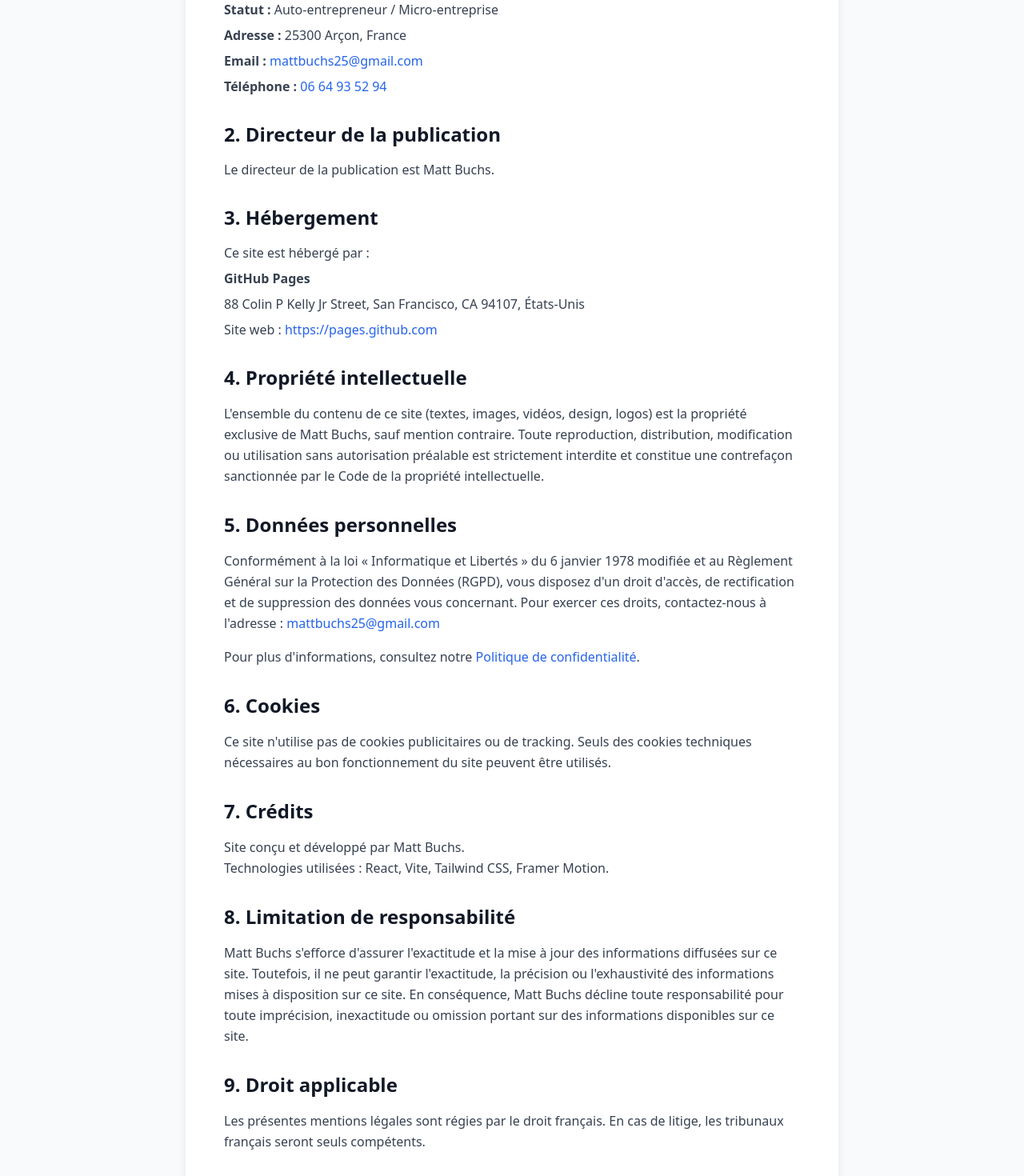
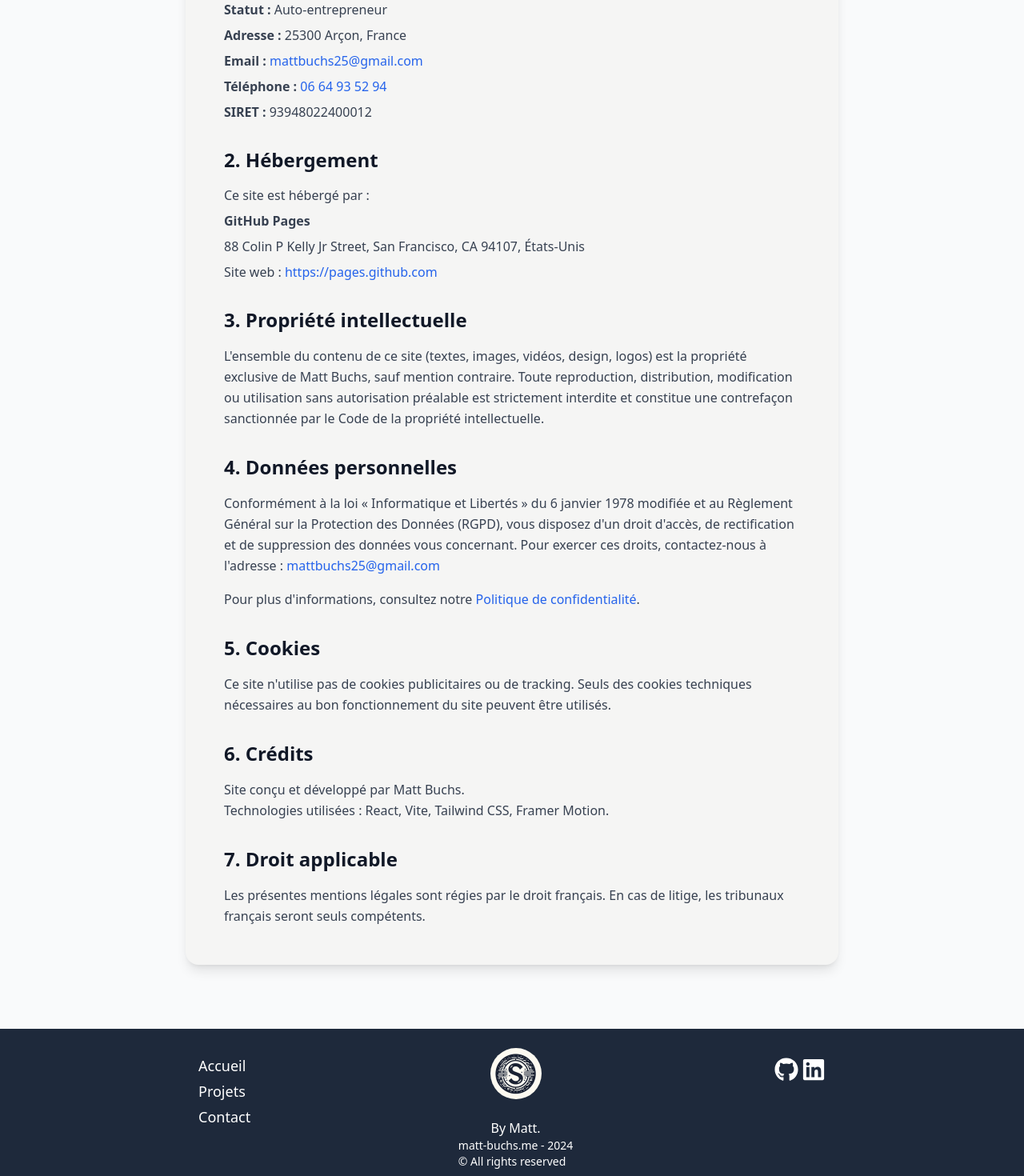
Before and after one commit to MattBuchs/NewPortfolio, a React (Vite) app: page /mentions-legales in a window 1280 px wide. Shown: the part 460-1930 px from the top of the page at 80% size. Built offline with nearby package versions, Linux system fonts and the light colour scheme.

Commit message:
Fix file paths and update class names for consistency in DownloadCV, LegalNotice, PrivacyPolicy, and TermsOfService components

```diff
--- a/src/components/utils/DownloadCV.jsx
+++ b/src/components/utils/DownloadCV.jsx
@@ -5,7 +5,7 @@ export default function DownloadCV() {
     const handleDownload = () => {
         // Créer un lien temporaire pour télécharger le CV
         const link = document.createElement("a");
-        link.href = "/files/CV_Matt_Buchs.pdf";
+        link.href = "/files/CV-MattBuchs.pdf";
         link.download = "CV_Matt_Buchs.pdf";
         document.body.appendChild(link);
         link.click();
--- a/src/pages/LegalNotice.jsx
+++ b/src/pages/LegalNotice.jsx
@@ -36,7 +36,7 @@ export default function LegalNotice() {
                         initial={{ opacity: 0, y: 20 }}
                         animate={{ opacity: 1, y: 0 }}
                         transition={{ duration: 0.6, delay: 0.2 }}
-                        className="bg-white rounded-2xl shadow-lg p-8 md:p-12 space-y-8"
+                        className="bg-stone-100 rounded-2xl shadow-lg p-8 md:p-12 space-y-8"
                     >
                         <section>
                             <h2 className="text-2xl font-bold mb-4 text-gray-900">
@@ -48,7 +48,6 @@ export default function LegalNotice() {
                                 </p>
                                 <p>
                                     <strong>Statut :</strong> Auto-entrepreneur
-                                    / Micro-entreprise
                                 </p>
                                 <p>
                                     <strong>Adresse :</strong> 25300 Arçon,
@@ -72,21 +71,15 @@ export default function LegalNotice() {
                                         06 64 93 52 94
                                     </a>
                                 </p>
+                                <p>
+                                    <strong>SIRET :</strong> 93948022400012
+                                </p>
                             </div>
                         </section>
 
                         <section>
                             <h2 className="text-2xl font-bold mb-4 text-gray-900">
-                                2. Directeur de la publication
-                            </h2>
-                            <p className="text-gray-700">
-                                Le directeur de la publication est Matt Buchs.
-                            </p>
-                        </section>
-
-                        <section>
-                            <h2 className="text-2xl font-bold mb-4 text-gray-900">
-                                3. Hébergement
+                                2. Hébergement
                             </h2>
                             <div className="text-gray-700 space-y-2">
                                 <p>Ce site est hébergé par :</p>
@@ -113,7 +106,7 @@ export default function LegalNotice() {
 
                         <section>
                             <h2 className="text-2xl font-bold mb-4 text-gray-900">
-                                4. Propriété intellectuelle
+                                3. Propriété intellectuelle
                             </h2>
                             <p className="text-gray-700 leading-relaxed">
                                 L&apos;ensemble du contenu de ce site (textes,
@@ -129,7 +122,7 @@ export default function LegalNotice() {
 
                         <section>
                             <h2 className="text-2xl font-bold mb-4 text-gray-900">
-                                5. Données personnelles
+                                4. Données personnelles
                             </h2>
                             <p className="text-gray-700 leading-relaxed">
                                 Conformément à la loi « Informatique et Libertés
@@ -160,7 +153,7 @@ export default function LegalNotice() {
 
                         <section>
                             <h2 className="text-2xl font-bold mb-4 text-gray-900">
-                                6. Cookies
+                                5. Cookies
                             </h2>
                             <p className="text-gray-700 leading-relaxed">
                                 Ce site n&apos;utilise pas de cookies
@@ -172,7 +165,7 @@ export default function LegalNotice() {
 
                         <section>
                             <h2 className="text-2xl font-bold mb-4 text-gray-900">
-                                7. Crédits
+                                6. Crédits
                             </h2>
                             <p className="text-gray-700 leading-relaxed">
                                 Site conçu et développé par Matt Buchs.
@@ -184,25 +177,7 @@ export default function LegalNotice() {
 
                         <section>
                             <h2 className="text-2xl font-bold mb-4 text-gray-900">
-                                8. Limitation de responsabilité
-                            </h2>
-                            <p className="text-gray-700 leading-relaxed">
-                                Matt Buchs s&apos;efforce d&apos;assurer
-                                l&apos;exactitude et la mise à jour des
-                                informations diffusées sur ce site. Toutefois,
-                                il ne peut garantir l&apos;exactitude, la
-                                précision ou l&apos;exhaustivité des
-                                informations mises à disposition sur ce site. En
-                                conséquence, Matt Buchs décline toute
-                                responsabilité pour toute imprécision,
-                                inexactitude ou omission portant sur des
-                                informations disponibles sur ce site.
-                            </p>
-                        </section>
-
-                        <section>
-                            <h2 className="text-2xl font-bold mb-4 text-gray-900">
-                                9. Droit applicable
+                                7. Droit applicable
                             </h2>
                             <p className="text-gray-700 leading-relaxed">
                                 Les présentes mentions légales sont régies par
--- a/src/pages/TermsOfService.jsx
+++ b/src/pages/TermsOfService.jsx
@@ -36,7 +36,7 @@ export default function TermsOfService() {
                         initial={{ opacity: 0, y: 20 }}
                         animate={{ opacity: 1, y: 0 }}
                         transition={{ duration: 0.6, delay: 0.2 }}
-                        className="bg-white rounded-2xl shadow-lg p-8 md:p-12 space-y-8"
+                        className="bg-stone-100 rounded-2xl shadow-lg p-8 md:p-12 space-y-8"
                     >
                         <section>
                             <h2 className="text-2xl font-bold mb-4 text-gray-900">
@@ -195,47 +195,7 @@ export default function TermsOfService() {
 
                         <section>
                             <h2 className="text-2xl font-bold mb-4 text-gray-900">
-                                8. Responsabilité
-                            </h2>
-                            <div className="text-gray-700 space-y-4">
-                                <p>
-                                    L&apos;éditeur s&apos;efforce de fournir des
-                                    informations exactes et à jour sur le site.
-                                    Toutefois, il ne peut garantir
-                                    l&apos;exactitude, la complétude ou
-                                    l&apos;actualité des informations diffusées.
-                                </p>
-                                <p>
-                                    L&apos;éditeur ne pourra être tenu
-                                    responsable des dommages directs ou
-                                    indirects résultant de l&apos;utilisation du
-                                    site, notamment :
-                                </p>
-                                <ul className="list-disc list-inside space-y-2 ml-4">
-                                    <li>
-                                        Interruption ou dysfonctionnement du
-                                        site
-                                    </li>
-                                    <li>
-                                        Intrusion informatique ou présence de
-                                        virus
-                                    </li>
-                                    <li>
-                                        Inexactitude ou obsolescence des
-                                        informations
-                                    </li>
-                                    <li>
-                                        Dommages résultant de l&apos;utilisation
-                                        d&apos;informations présentes sur le
-                                        site
-                                    </li>
-                                </ul>
-                            </div>
-                        </section>
-
-                        <section>
-                            <h2 className="text-2xl font-bold mb-4 text-gray-900">
-                                9. Données personnelles
+                                8. Données personnelles
                             </h2>
                             <p className="text-gray-700 leading-relaxed">
                                 Les données personnelles collectées sur le site
@@ -253,7 +213,7 @@ export default function TermsOfService() {
 
                         <section>
                             <h2 className="text-2xl font-bold mb-4 text-gray-900">
-                                10. Modification des CGU
+                                9. Modification des CGU
                             </h2>
                             <p className="text-gray-700 leading-relaxed">
                                 L&apos;éditeur se réserve le droit de modifier
@@ -267,7 +227,7 @@ export default function TermsOfService() {
 
                         <section>
                             <h2 className="text-2xl font-bold mb-4 text-gray-900">
-                                11. Droit applicable et juridiction compétente
+                                10. Droit applicable et juridiction compétente
                             </h2>
                             <p className="text-gray-700 leading-relaxed">
                                 Les présentes CGU sont régies par le droit
@@ -280,7 +240,7 @@ export default function TermsOfService() {
 
                         <section>
                             <h2 className="text-2xl font-bold mb-4 text-gray-900">
-                                12. Contact
+                                11. Contact
                             </h2>
                             <p className="text-gray-700 leading-relaxed">
                                 Pour toute question concernant les présentes
```
Also changed, not shown: src/pages/PrivacyPolicy.jsx (+4 -16 lines).
